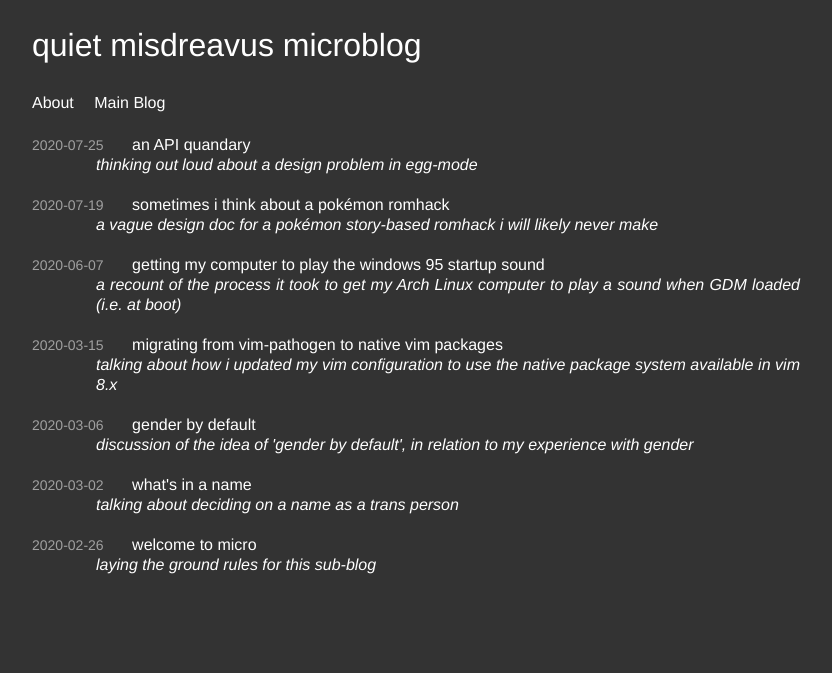
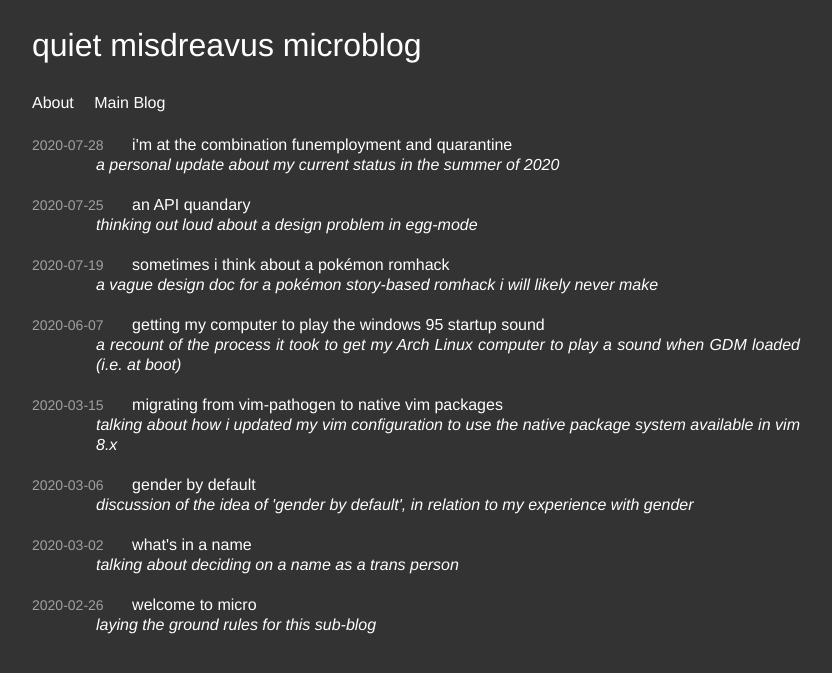
Before and after one commit to xmas7/micro-quietmisdreavus-net, a Jekyll site: the page built from index.html, in a window 1280 px wide. Shown: the top 673 px of the page, without its empty margins (224-1056 px from the left). Built offline with Jekyll 4.4.1, drawn with Linux system fonts in a browser that asks for light colours; some of the changed lines change nothing that is shown.

Commit message:
i'm at the combination funemployment and quarantine

```diff
--- /dev/null
+++ b/_posts/2020-07-28-im-at-the-combination-funemployment-and-quarantine.markdown
@@ -0,0 +1,95 @@
+---
+layout: post
+title: i'm at the combination funemployment and quarantine
+description: a personal update about my current status in the summer of 2020
+categories: self
+---
+
+<div class="epigraph">
+<a href="https://www.youtube.com/watch?v=c8qvo7CfEf0">
+i'm at the funemployment, i'm at the quarantine...
+</a>
+</div>
+
+-----
+
+(apologies for making this one a Lowercase Aesthetic post. i kinda just wanted to write things and
+didn't care about proper capitalization.)
+
+-----
+
+so i'm in a somewhat okay spot right now. the past year or so has been [a bit of a whirlwind][home].
+since moving to Denver back in December, i feel like i've continued to reinvent myself in new ways.
+i started therapy. i started antidepressants and ADHD medications. i gradually regained the ability
+to [work on personal coding projects][egg-mode].
+
+[home]: https://quietmisdreavus.net/self/2019/12/08/home-unknown/
+[egg-mode]: https://github.com/search?o=asc&q=repo%3Aegg-mode-rs%2Fegg-mode+author%3AQuietMisdreavus+author-date%3A%3E2020-05-01&s=committer-date&type=Commits
+
+it doesn't feel 100% sunshiny yet, though. the therapy has been slow going, though i do feel like
+it's starting to close in on interesting things. (also it's responsible for the ADHD diagnosis, so i
+can't totally discount it.) the meds i've started haven't been home runs; i recently switched
+antidepressants and i think it's backfired some, and the ADHD med hasn't had a huge effect. while
+working on egg-mode has given me something quote-and-quote "productive" to spend my days on, it's
+not like it's as practical as "looking for a job"[^jobs] or "writing something more flashy as a demo
+project". also it's become the yardstick i measure my executive function by, and sometimes that
+comes at the exclusion of other things, and it makes the days where i don't do code feel worse.
+
+[^jobs]:
+    i have starting looking for work, though. just a couple small feelers via the Recurse Center,
+    for now. i'll post something if i want to look more broadly.
+
+the last couple weeks have seemed pretty low-energy, to be frank. while the last few months have
+felt like a bit of a gradual climb out of burnout into a headspace where i feel like i can start to
+come back to some of my old haunts, i've recently felt like i've been in a bit of a
+backslide.[^cymbalta] i know i'm in a decent enough position where i can keep coasting a little bit
+longer, though. i know i have a lot of blessings to count, even from where i feel like i'm sitting.
+
+[^cymbalta]:
+    honestly, writing this whole post up has really just told me that the antidepressant i switched
+    to recently might be an issue. the other one i was on felt *okay*, but also only like it had a
+    marginal effect. i could probably try going back to that on a higher dose, tbh. i just get
+    nervous about any antidepressant because [the med i've been on forever to prevent
+    migraines][amitriptyline] is also in a similar category, so there's a decent chance that taking
+    enough of both of them could cause an unpleasant interaction.
+
+    [amitriptyline]: https://en.wikipedia.org/wiki/Amitriptyline
+
+-----
+
+anyway, that's where i'm at. here's some of what i've been doing to keep my head above water:
+
+- i've fallen back in with idle games. my current squeeze is [NGU Idle], though it seems to be
+  sucking my attention a lot with its active play. it also sucks a whole core on my (admittedly
+  under-powered) desktop, so i try not to have it active all the time.
+- i keep buying some music occasionally. i've recently been in a metal kick; the band Haken released
+  [a new album][virus] recently which i've enjoyed. before that i got into the japanese bands [Cross
+  Vein] and [Mary's Blood]. i really enjoy having something energetic and emotional to listen to
+  sometimes.
+- sometimes when i try to poke at egg-mode i instead get distracted with [customizing my vim
+  configuration more and more][vimfiles]. there's something about making a thoroughly personal
+  computing environment that really attracts me. i've gotten really into making small personal
+  scripts or other kinds of custom tweaks to my various configurations recently, which was
+  previously something i avoided but i feel like i've reached a point where i can recognize my
+  customizations if i need to use a different computer without my config on it. i still like to keep
+  my things "light" for that reason.
+- my partner and i have been taking short walks through our neighborhood. it's been nice seeing
+  things that you don't really notice while driving. Denver gets kinda warm in the summer, but
+  honestly my impression of the weather up here is "like my hometown but with less tornadoes and
+  more snow". it feels like home, in a way.
+- my partner and i have also gotten into cooking at home. we have an account on [PlateJoy], which
+  has been pretty helpful for picking out recipes to try. i feel like i'm eating way better than i
+  was a year ago, lol.
+
+[NGU Idle]: https://www.kongregate.com/games/somethingggg/ngu-idle
+[virus]: https://www.youtube.com/watch?v=2Rkx6b5vFdQ
+[Cross Vein]: https://www.youtube.com/watch?v=zpJYvCCfSEU
+[Mary's Blood]: https://www.youtube.com/watch?v=DsHp4ZMtLR4
+[vimfiles]: https://github.com/QuietMisdreavus/vimfiles
+[PlateJoy]: https://www.platejoy.com/
+
+-----
+
+where was i going with this? i guess i wanted to post a data point under the heading "getting better
+takes time". and also "i get sad/depressed sometimes, like right now". like i said, i'm thankful for
+where i'm at, but sometimes i also need to consciously remind myself of that.
--- a/_sass/_base.scss
+++ b/_sass/_base.scss
@@ -71,3 +71,8 @@ hr {
 .footnotes {
     border-top: 2px solid $border-color;
 }
+
+.epigraph {
+    text-align: center;
+    font-style: italic;
+}
```
